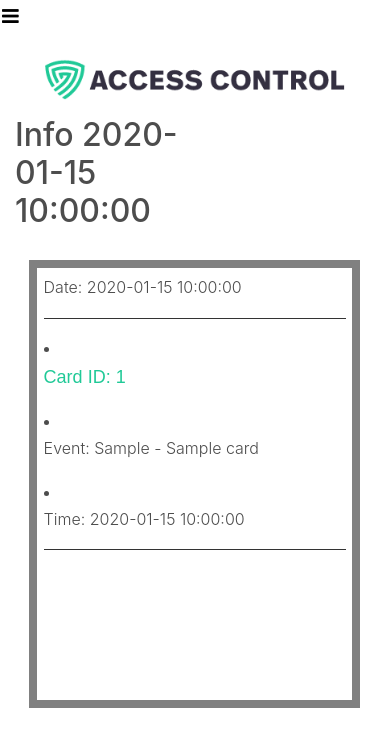
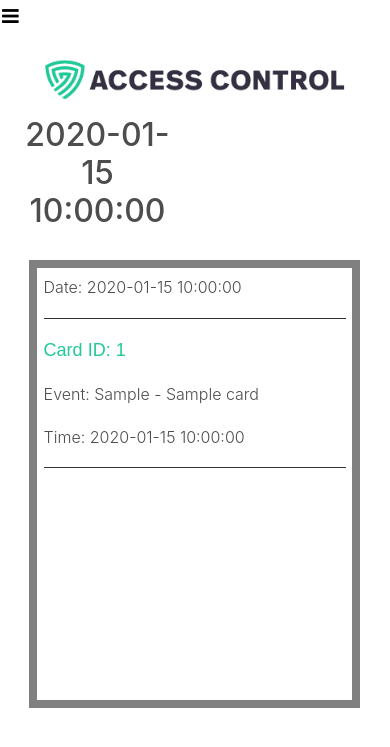
Before and after one commit to asteasolutions/office-access-control, a Flask app: template flask_app/templates/day.html in a window 390 px wide. Shown: the top 747 px of the page. Run offline with Flask 2, Linux system fonts and the light colour scheme; the template is opened without the code that fills it: most values are stand-ins (such as "Sample title", 1, 10 or a date in 2020); parts of the project's set-up code (start-up, migrations or seed data) failed here and were passed over.

Commit message:
Finalizing product

```diff
--- a/flask_app/static/styles/day.css
+++ b/flask_app/static/styles/day.css
@@ -1368,4 +1368,12 @@ hr {
   #menu1 {
     display: none;
   }
+
+  h2 {
+    text-align: center;
+  }
 }
+
+li {
+  list-style: none;
+}
--- a/flask_app/templates/day.html
+++ b/flask_app/templates/day.html
@@ -60,7 +60,7 @@
         <div class="row align-items-center">
 
           <div class="col-6 col-xl-2" data-aos="fade-down">
-            <h2>Info {{ date }}</h2>
+            <h2>{{ date }}</h2>
           </div>
           <div class="col-10 col-md-8 d-none d-xl-block" data-aos="fade-down">
             <nav class="site-navigation position-relative text-right text-lg-center" role="navigation">
--- a/flask_app/templates/real_time.html
+++ b/flask_app/templates/real_time.html
@@ -83,7 +83,6 @@
     <div class="container">
       <div class="block-heading">
         <h2>Bonus statistics</h2>
-        <p>Lorem ipsum dolor sit amet, consectetur adipisicing elit.</p>
       </div>
       <div class="row">
         <div class="col-md-3 col-sm-6">
```
